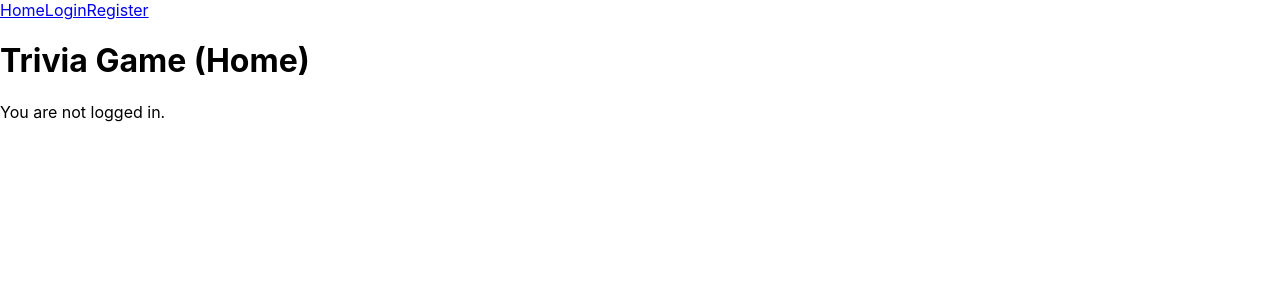
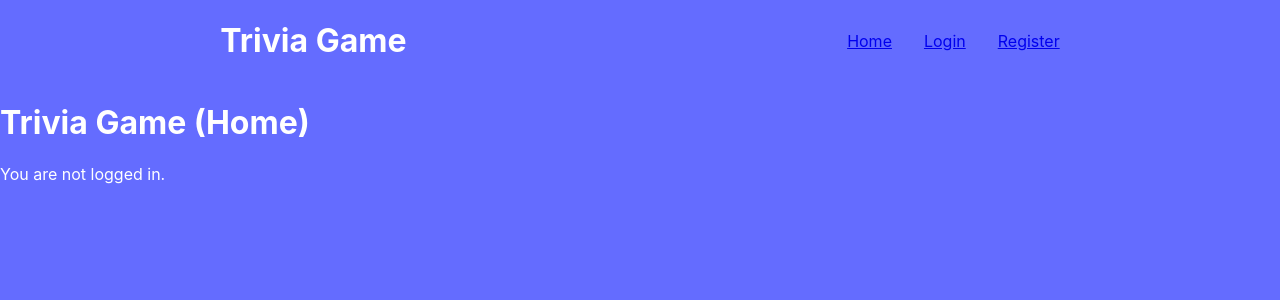
Before and after one commit to Kaan-Bas/trivia-game, a React app in the folder frontend/: page / in a window 1280 px wide. Shown: the top 300 px of the page. Built offline with nearby package versions, Linux system fonts and the light colour scheme; no server answers; the HTML template or start-up script is replaced by a standard one.

Commit message:
feat: add NavComponent and sass implementation

```diff
--- a/frontend/package.json
+++ b/frontend/package.json
@@ -12,7 +12,8 @@
   "dependencies": {
     "react": "^19.2.0",
     "react-dom": "^19.2.0",
-    "react-router-dom": "^7.10.1"
+    "react-router-dom": "^7.10.1",
+    "sass": "^1.95.0"
   },
   "devDependencies": {
     "@eslint/js": "^9.39.1",
--- a/frontend/src/components/NavComponent.tsx
+++ b/frontend/src/components/NavComponent.tsx
@@ -1,11 +1,17 @@
 import {Link} from "react-router-dom";
+import '../styles/nav-component.scss';
 
 const NavComponent = () => {
     return (
-        <div>
-            <Link to="/">Home</Link>
-            <Link to="/login">Login</Link>
-            <Link to="/register">Register</Link>
+        <div className={"nav"}>
+            <div>
+                <h1>Trivia Game</h1>
+            </div>
+            <div className={"nav__links"}>
+                <Link to="/">Home</Link>
+                <Link to="/login">Login</Link>
+                <Link to="/register">Register</Link>
+            </div>
         </div>
     );
 };
--- a/frontend/src/index.css
+++ b/frontend/src/index.css
@@ -5,6 +5,8 @@ body {
   sans-serif;
   -webkit-font-smoothing: antialiased;
   -moz-osx-font-smoothing: grayscale;
+  background-color: #646cff;
+  color: white;
 }
 
 code {
--- a/frontend/src/pages/Home.tsx
+++ b/frontend/src/pages/HomePage.tsx
@@ -1,4 +1,4 @@
-const Home = () => {
+const HomePage = () => {
     const stored = localStorage.getItem('user');
     const user = stored ? JSON.parse(stored) as { username: string } : null;
     return (
@@ -11,5 +11,5 @@ const Home = () => {
             )}
         </div>
     );
-}
-export default Home;
+};
+export default HomePage;
--- a/frontend/src/pages/Login.tsx
+++ b/frontend/src/pages/LoginPage.tsx
@@ -4,7 +4,7 @@ import { useNavigate, Link } from 'react-router-dom';
 import { loginUser } from '../api';
 import type { UserResponse } from '../api';
 
-const Login = () => {
+const LoginPage = () => {
     const [username, setUsername] = useState('');
     const [password, setPassword] = useState('');
 
@@ -86,4 +86,4 @@ const Login = () => {
         </main>
     );
 };
-export default Login;
+export default LoginPage;
--- a/frontend/src/pages/Register.tsx
+++ b/frontend/src/pages/RegisterPage.tsx
@@ -4,7 +4,7 @@ import { useNavigate, Link } from 'react-router-dom';
 import { registerUser } from '../api';
 import type { UserResponse } from '../api';
 
-const Register = () => {
+const RegisterPage = () => {
     const [username, setUsername] = useState('');
     const [email, setEmail] = useState('');
     const [password, setPassword] = useState('');
@@ -107,4 +107,4 @@ const Register = () => {
         </main>
     );
 };
-export default Register
+export default RegisterPage
--- a/frontend/src/routes.tsx
+++ b/frontend/src/routes.tsx
@@ -1,14 +1,14 @@
 import { Routes, Route } from "react-router-dom";
-import Login from "./pages/Login";
-import Register from "./pages/Register";
-import Home from "./pages/Home.tsx";
+import LoginPage from "./pages/LoginPage.tsx";
+import RegisterPage from "./pages/RegisterPage.tsx";
+import HomePage from "./pages/HomePage.tsx";
 
 const RoutesComponent = () => {
     return (
         <Routes>
-            <Route path="/" element={<Home />} />
-            <Route path="/login" element={<Login />} />
-            <Route path="/register" element={<Register />} />
+            <Route path="/" element={<HomePage />} />
+            <Route path="/login" element={<LoginPage />} />
+            <Route path="/register" element={<RegisterPage />} />
         </Routes>
     );
 };
--- /dev/null
+++ b/frontend/src/styles/nav-component.scss
@@ -0,0 +1,11 @@
+.nav {
+  display: flex;
+  justify-content: space-around;
+  align-items: center;
+
+  &__links {
+    display: flex;
+    justify-content: space-around;
+    gap: 2rem;
+  }
+}
```
Also changed, not shown: 1 other file (tests, documents, lock files or other folders).
